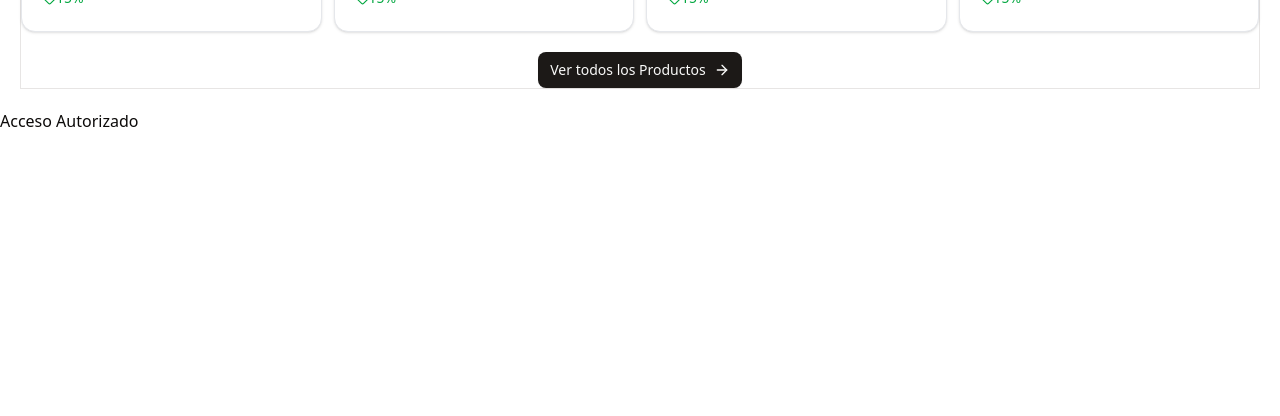
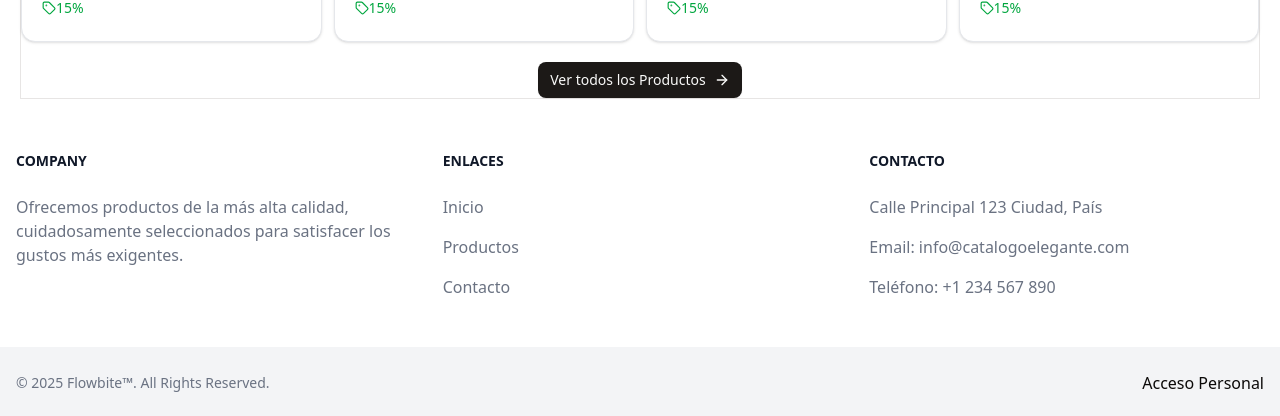
Before and after one commit to Raydberg/cosmetics-front, a React (Vite) app: page / in a window 1280 px wide. Shown: the part 842-1258 px from the top of the page. Before the commit the page ends 975 px from the top, so only its background shows below. Built offline with nearby package versions, Linux system fonts and the light colour scheme.

Commit message:
custom footer

```diff
--- a/src/modules/home/HomePage.tsx
+++ b/src/modules/home/HomePage.tsx
@@ -2,14 +2,18 @@ import { CategoryCard } from "@/shared/components/category-card"
 import { ProductCard } from "@/shared/components/product-card"
 import { Button } from "@/shared/components/ui/button"
 import { ArrowRight } from "lucide-react"
+import { Link } from "react-router"
 
 export const HomePage = () => {
   return (
     <div>
-      <h1>Nuetras Categorias</h1>
-      <div>
-        <CategoryCard />
-      </div>
+      <section className="border flex flex-col items-center ">
+        <h1 className="font-bold text-2xl">Nuetras Categorias</h1>
+        <div>
+          <CategoryCard />
+        </div>
+
+      </section>
       <section className="border flex flex-col items-center space-y-5">
         <h1 className="font-bold text-2xl">Productos Destacados</h1>
 
@@ -21,7 +25,9 @@ export const HomePage = () => {
         </div>
         <div>
           <Button>
-            Ver todos los Productos
+            <Link to={'/products'}>
+              Ver todos los Productos
+            </Link>
             <ArrowRight />
           </Button>
         </div>
--- a/src/shared/components/custom-footer.tsx
+++ b/src/shared/components/custom-footer.tsx
@@ -1,11 +1,66 @@
 import { Link } from "react-router"
 
 export const CustomFooter = () => {
+    const currentYear = new Date().getFullYear()
     return (
-        <footer>
-            <Link to="/auth">
-                Acceso Autorizado
-            </Link>
+
+
+        <footer className="bg-white dark:bg-gray-900">
+            <div className=" mx-auto w-full">
+                <div className="grid grid-cols-2  gap-8 px-4 py-6 lg:py-8 md:grid-cols-3">
+                    <div>
+                        <h2 className="mb-6 text-sm font-semibold text-gray-900 uppercase dark:text-white">Company</h2>
+                        <ul className="text-gray-500 dark:text-gray-400 font-medium">
+                            <li className="mb-4">
+                                Ofrecemos productos de la más alta calidad, cuidadosamente seleccionados para satisfacer los gustos más exigentes.
+                            </li>
+
+                        </ul>
+                    </div>
+                    <div >
+                        <h2 className="mb-6 text-sm font-semibold text-gray-900 uppercase dark:text-white">
+                            Enlaces
+                        </h2>
+                        <ul className="text-gray-500 dark:text-gray-400 font-medium">
+                            <li className="mb-4">
+                                <Link to={'/'} className="hover:underline">Inicio</Link>
+                            </li>
+                            <li className="mb-4">
+                                <Link to={'/products'} className="hover:underline">Productos</Link>
+                            </li>
+                            <li className="mb-4">
+                                <Link to={'/contact'} className="hover:underline">Contacto</Link>
+                            </li>
+
+                        </ul>
+                    </div>
+                    <div >
+                        <h2 className="mb-6 text-sm font-semibold text-gray-900 uppercase dark:text-white">
+                            Contacto
+                        </h2>
+                        <ul className="text-gray-500 dark:text-gray-400 font-medium">
+                            <li className="mb-4">
+                                Calle Principal 123
+
+                                Ciudad, País
+                            </li>
+                            <li className="mb-4">
+                                Email: info@catalogoelegante.com
+                            </li>
+                            <li className="mb-4">
+                               Teléfono: +1 234 567 890
+                            </li>
+                        </ul>
+                    </div>
+                </div>
+                <div className="px-4 py-6  bg-gray-100 dark:bg-gray-700 md:flex md:items-center md:justify-between">
+                    <span className="text-sm text-gray-500 dark:text-gray-300 sm:text-center">© {currentYear} <a href="https://flowbite.com/">Flowbite™</a>. All Rights Reserved.
+                    </span>
+                    <Link to={'/auth'}>
+                        Acceso Personal
+                    </Link>
+                </div>
+            </div>
         </footer>
     )
 }
```
